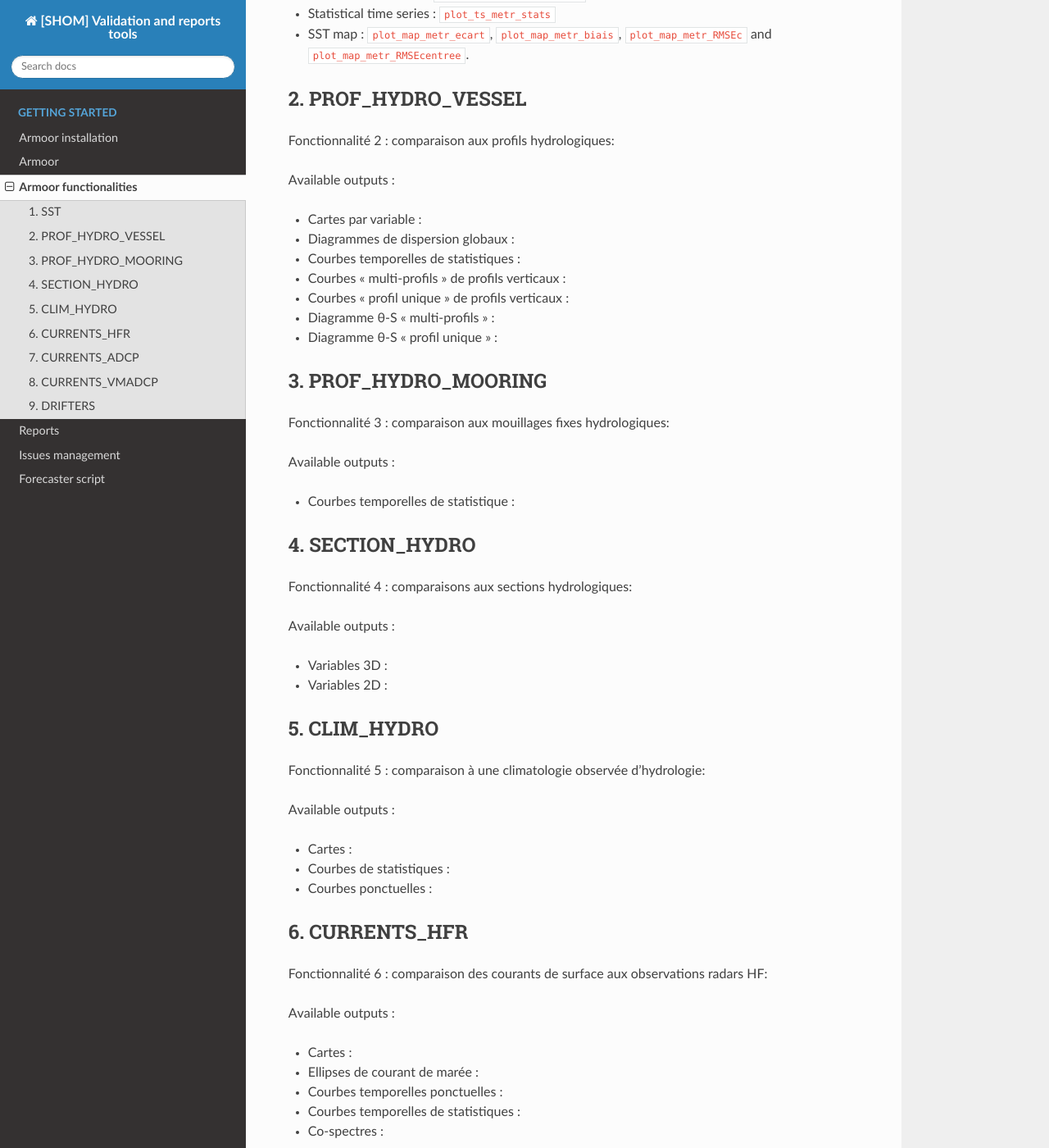
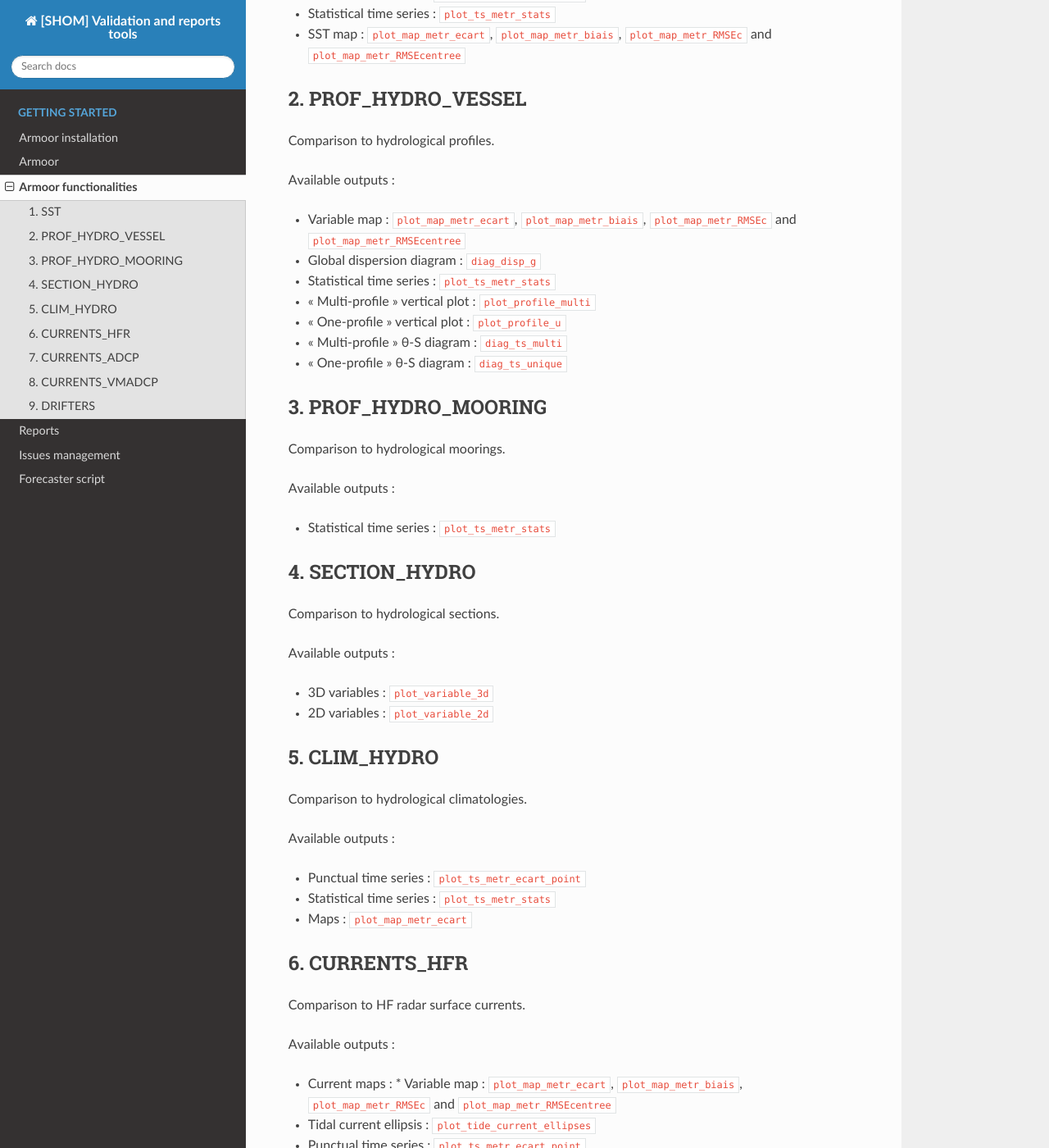
Before and after one commit to shom-fr/armoor, a Sphinx documentation site: the page built from docs/source/functionalities.rst, in a window 1280 px wide and 1400 px high, scrolled down 430 px. Shown: the whole window at 82% size. Built offline with Sphinx 7.4.7 and the Read the Docs theme 2.0.0, drawn with Linux system fonts in a browser that asks for light colours; some of the changed text lies outside the part shown.

Commit message:
sphinx updated for poste 1

```diff
--- a/docs/source/functionalities.rst
+++ b/docs/source/functionalities.rst
@@ -9,112 +9,108 @@ In this chapter you will find more details and specifics on the 9 armoor's funct
 1. SST
 ------
 
-Comparison to satellite SST:
+Comparison to satellite SST.
 
 Available outputs :
 
-* Global scatter plots : ``diag_disp_g``
-* Selective scatter plots : ``diag_disp``
+* Global dispersion diagram  : ``diag_disp_g``
+* Selective  dispersion diagram  : ``diag_disp``
 * Punctual time series : ``plot_ts_metr_ecart_point``
 * Statistical time series : ``plot_ts_metr_stats``
-* SST map : ``plot_map_metr_ecart``, ``plot_map_metr_biais``, ``plot_map_metr_RMSEc`` and ``plot_map_metr_RMSEcentree``.
+* SST map : ``plot_map_metr_ecart``, ``plot_map_metr_biais``, ``plot_map_metr_RMSEc`` and ``plot_map_metr_RMSEcentree``
 
 
 2. PROF_HYDRO_VESSEL
 --------------------
 
-Fonctionnalité 2 : comparaison aux profils hydrologiques:
+Comparison to hydrological profiles.
 
 Available outputs :
 
-* Cartes par variable :
-* Diagrammes de dispersion globaux :
-* Courbes temporelles de statistiques :
-* Courbes « multi-profils » de profils verticaux :
-* Courbes « profil unique » de profils verticaux :
-* Diagramme θ-S « multi-profils » :
-* Diagramme θ-S « profil unique » :
+* Variable map : ``plot_map_metr_ecart``, ``plot_map_metr_biais``, ``plot_map_metr_RMSEc`` and ``plot_map_metr_RMSEcentree``
+* Global dispersion diagram  : ``diag_disp_g``
+* Statistical time series : ``plot_ts_metr_stats``
+* « Multi-profile » vertical plot : ``plot_profile_multi``
+* « One-profile » vertical plot : ``plot_profile_u``
+* « Multi-profile »  θ-S diagram : ``diag_ts_multi``
+* « One-profile »  θ-S diagram : ``diag_ts_unique``
 
 
 3. PROF_HYDRO_MOORING
 ---------------------
 
-Fonctionnalité 3 : comparaison aux mouillages fixes hydrologiques:
+Comparison to hydrological moorings.
 
 Available outputs :
 
-* Courbes temporelles de statistique :
+* Statistical time series : ``plot_ts_metr_stats``
 
 
 4. SECTION_HYDRO
 ----------------
 
-Fonctionnalité 4 : comparaisons aux sections hydrologiques:
+Comparison to hydrological sections.
 
 Available outputs :
 
-* Variables 3D :
-* Variables 2D :
+* 3D variables : ``plot_variable_3d``
+* 2D variables : ``plot_variable_2d``
 
 
 5. CLIM_HYDRO
 -------------
 
-Fonctionnalité 5 : comparaison à une climatologie observée d’hydrologie:
+Comparison to hydrological climatologies.
 
 Available outputs :
 
-* Cartes :
-* Courbes de statistiques :
-* Courbes ponctuelles :
+* Punctual time series : ``plot_ts_metr_ecart_point``
+* Statistical time series : ``plot_ts_metr_stats``
+* Maps : ``plot_map_metr_ecart``
 
 
 6. CURRENTS_HFR
 ---------------
 
-Fonctionnalité 6 : comparaison des courants de surface aux observations radars HF:
+Comparison to HF radar surface currents.
 
 Available outputs :
 
-* Cartes :
-* Ellipses de courant de marée :
-* Courbes temporelles ponctuelles :
-* Courbes temporelles de statistiques :
-* Co-spectres :
+* Current maps : * Variable map : ``plot_map_metr_ecart``, ``plot_map_metr_biais``, ``plot_map_metr_RMSEc`` and ``plot_map_metr_RMSEcentree``
+* Tidal current ellipsis : ``plot_tide_current_ellipses``
+* Punctual time series : ``plot_ts_metr_ecart_point``
 
 
 7. CURRENTS_ADCP
 ----------------
 
-Fonctionnalité 7 : comparaison aux mesures ADCP au point fixe
+Comparison to ADCP measurements.
 
 Available outputs :
 
-* Diagramme de Hovmöller (temps-profondeur) :
-* Co-spectres :
-* Tableaux « analyse harmonique » :
-* Ellipses de marée :
+* Hovmöller diagrams : ``plot_hovmoller``
+* Tidal harmonic tables : ``harmonic_table``
+* Tidal current ellipsis : ``plot_tide_current_ellipses``
 
 
 8. CURRENTS_VMADCP
 ------------------
 
-Fonctionnalité 8 : comparaison aux mesures VM-ADCP:
+Comparison to VM-ADCP measurements.
 
 Available outputs :
 
-* Graphes 2D  :
-* Stick plots :
+* 2D graphs  : ``plot_variable_3d``
+* Stick plots : ``plot_stick_plot``
 
 
 9. DRIFTERS
 -----------
 
-Fonctionnalité 9 : comparaison aux flotteurs dérivants:
+Comparison to drifter measurements.
 
 Available outputs :
 
-* Carte des courants :
-* Cartes de trajectoires :
-* Courbes d’écart en distance :
-* Courbes d’écart en direction :
+* Current maps along trajectory : ``map_current_trajectroy``
+* Trajectory maps : ``map_trajectroy``
+* Direction / distance difference plot : ``plot_diff_traj_dist``
```
Also changed, not shown: docs/source/base.rst (+36 -34 lines).
